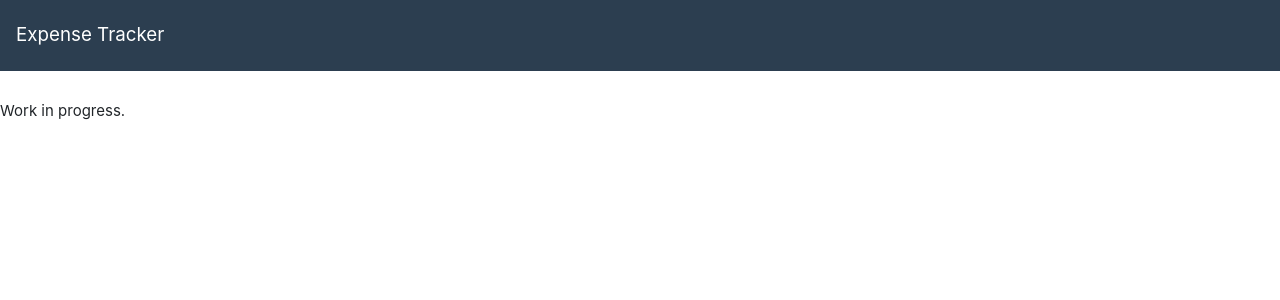
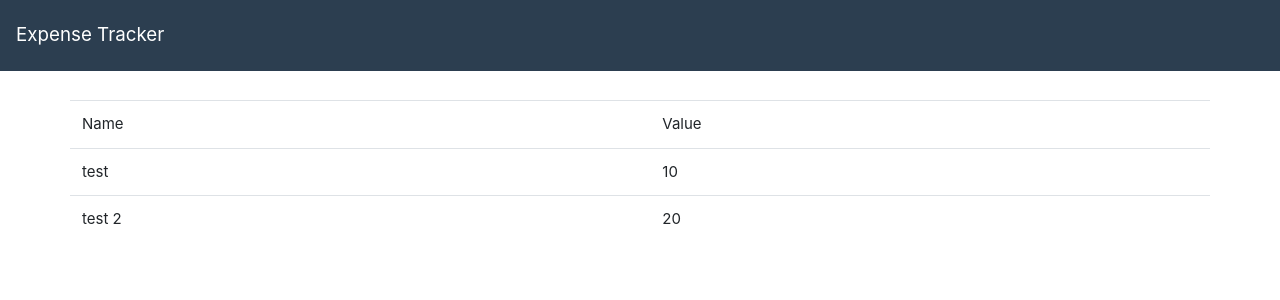
Before and after one commit to sukruthmk/Expense-Tracker, a React (Create React App) app in the folder frontend/: page / in a window 1280 px wide. Shown: the top 300 px of the page. Built offline with nearby package versions, Linux system fonts and the light colour scheme.

Commit message:
Added expense components

```diff
--- a/frontend/package.json
+++ b/frontend/package.json
@@ -3,6 +3,7 @@
   "version": "0.1.0",
   "private": true,
   "dependencies": {
+    "axios": "^0.18.0",
     "react": "^16.6.3",
     "react-dom": "^16.6.3",
     "react-router": "^4.3.1",
--- a/frontend/src/App.js
+++ b/frontend/src/App.js
@@ -1,12 +1,13 @@
 import React, { Component } from 'react';
 import NavBar from './components/NavBar';
+import Expenses from './components/Expenses';
 
 class App extends Component {
   render() {
     return (
       <div>
         <NavBar/>
-        <p> Work in progress. </p>
+        <Expenses/>
       </div>
     );
   }
--- /dev/null
+++ b/frontend/src/components/Expenses.js
@@ -0,0 +1,80 @@
+import React, {Component} from 'react';
+import {Link} from 'react-router-dom';
+import axios from 'axios';
+
+class Expenses extends Component {
+  constructor(props) {
+    super(props);
+
+    this.state = {
+      expenses: null,
+    };
+  }
+
+  async componentDidMount() {
+    // const expenses = (await axios.get('http://localhost:8081/')).data;
+    // this.setState({
+    //   expenses,
+    // });
+
+    // TODO: Implement database to fetch the expenses
+    var expenses = {
+        headers : {
+            name : "Name",
+            value: "Value"
+        },
+        contents: [
+            {
+                name: "test",
+                value: 10
+            },
+            {
+                name: "test 2",
+                value: 20
+            }
+        ]
+    };
+
+    this.setState({
+        expenses,
+    });
+  }
+
+  render() {
+    return (
+      <div className="container">
+        <div className="row">
+          {this.state.expenses === null && <p>Loading Expenses...</p>}
+          <table class="table table-hover">
+              <thead>
+                <tr>
+                    {
+                        this.state.expenses && this.state.expenses.headers &&
+                        Object.keys(this.state.expenses.headers).map(key => (
+                            <td>{this.state.expenses.headers[key]}</td>
+                        ))
+                    }
+                </tr>
+              </thead>
+              <tbody>
+                    {
+                        this.state.expenses && this.state.expenses.contents &&
+                        this.state.expenses.contents.map(expense => (
+                            <tr>
+                                {
+                                    Object.keys(this.state.expenses.headers).map(key => (
+                                        <td> {expense[key]} </td>
+                                    ))
+                                }
+                            </tr>
+                        ))
+                    }
+              </tbody>
+            </table>
+        </div>
+      </div>
+    )
+  }
+}
+
+export default Expenses;
```
Also changed, not shown: 1 other file (tests, documents, lock files or other folders).
